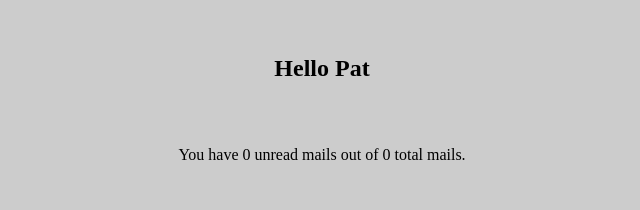
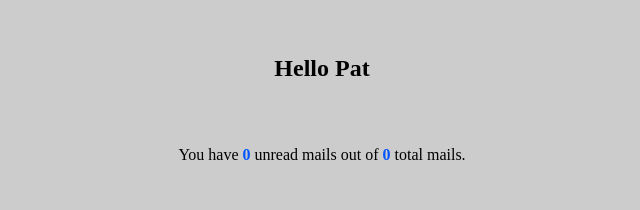
Before and after one commit to Patrick-Chukwu/mailler, a React (Vite) app in the folder client/: page / in a window 1280 px wide. Shown: the part 242-452 px from the top of the page, without its empty margins (318-958 px from the left). Built offline with nearby package versions, Linux system fonts and the light colour scheme; no server answers.

Commit message:
Update styles

```diff
--- a/client/src/pages/home/home.css
+++ b/client/src/pages/home/home.css
@@ -6,3 +6,8 @@
     background-color:  var(--secondary-color);
     height: 100dvh;
 }
+
+.unique {
+    color: var(--primary-color);
+    font-weight: 700;
+}
```
